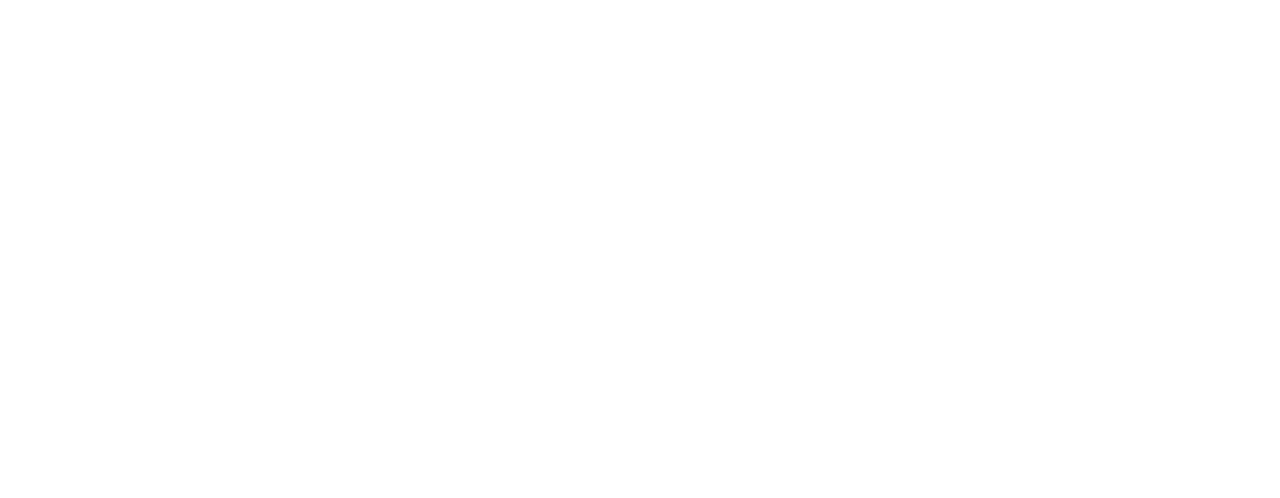
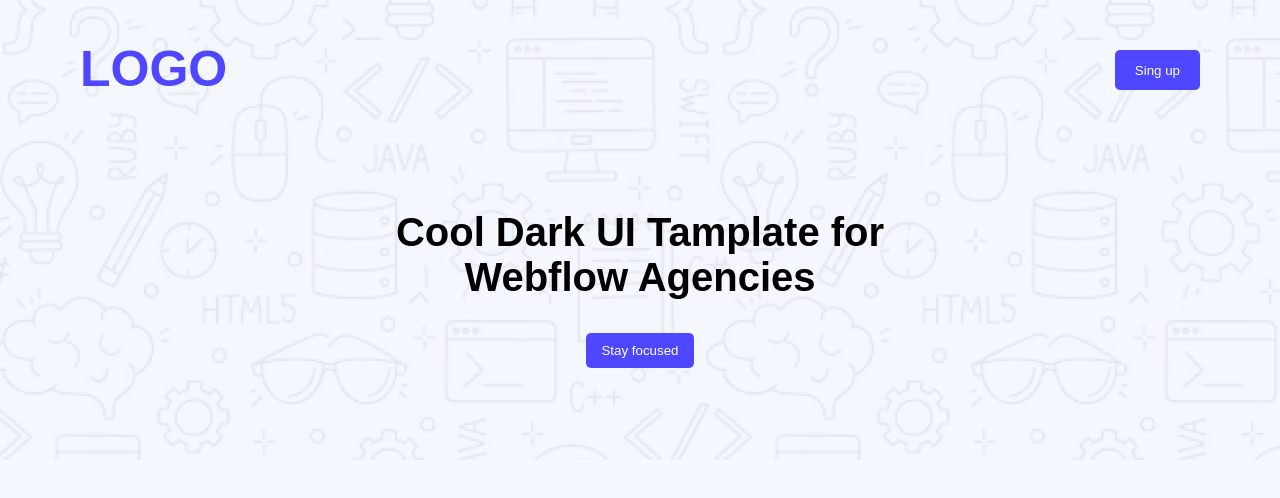
Before and after one commit to nobirhoshensohag/-first-assignment-today, a plain HTML site: page index.html in a window 1280 px wide. Drawn offline with Linux system fonts and the light colour scheme.

Commit message:
added nanner logo part

```diff
--- a/index.html
+++ b/index.html
@@ -4,8 +4,25 @@
     <meta charset="UTF-8">
     <meta name="viewport" content="width=device-width, initial-scale=1.0">
     <title>My First Assignment</title>
+    <link rel="stylesheet" href="styles/assignment.css">
 </head>
 <body>
-
+    <!----baner section------>
+    <section class="banner-main">
+        <div>
+            <nav>
+                <div class="logo-sigh">
+                    <h2 class="logo logo1">LOGO</h2>
+                </div>
+                <button class="primary-btn btn1">Sing up</button>
+            </nav>
+        </div>
+        <div class="baner">
+            <h1>Cool Dark UI Tamplate for Webflow Agencies</h1>
+        </div>
+        <div class="bn-btn">
+            <button class="primary-btn btn2">Stay focused</button>
+        </div>
+    </section>
 </body>
 </html>
--- /dev/null
+++ b/styles/assignment.css
@@ -0,0 +1,66 @@
+body{
+    background-color: #f5f8ff;
+    margin: auto;
+    font-family: sans-serif;
+    font-weight: 400;
+}
+button{
+    border: none;
+}
+button:hover{
+    color: rgb(255, 255, 255);
+    background-color: rgb(238, 123, 8);
+    transition: 0.5s;
+    box-shadow: 5px, 5px, 1px rgb(217, 213, 213);
+}
+/* primary class*/
+.primary-btn{
+    background-color: #4E47FF;
+    color: white;
+    border-radius: 5px;
+    outline: none;
+    cursor: pointer;
+}
+.logo{
+    color: #4e47ff;
+    font-size: 50px;
+}
+/* nav section*/
+nav{
+    display: flex;
+    justify-content: space-between;
+}
+.btn1{
+    padding: 10px 20px;
+    height: 40px;
+    margin: 20px 40px;
+}
+.logo1{
+    text-align: center;
+    margin: 10px 40px;
+}
+.banner-main{
+    height: 400px;
+    padding: 30px 40px;
+    background-image: url(../Assets/Hero-bg.png);
+    text-align: center;
+
+}
+.baner{
+    text-align: center;
+    display: flex;
+    justify-content: center;
+}
+.baner h1{
+    margin-top: 100px;
+    font-size: 40px;
+    width: 500px;
+}
+.bn-btn{
+    display: flex;
+    justify-content: center;
+}
+.btn2{
+    padding: 10px 15px;
+    display: block;
+}
```
